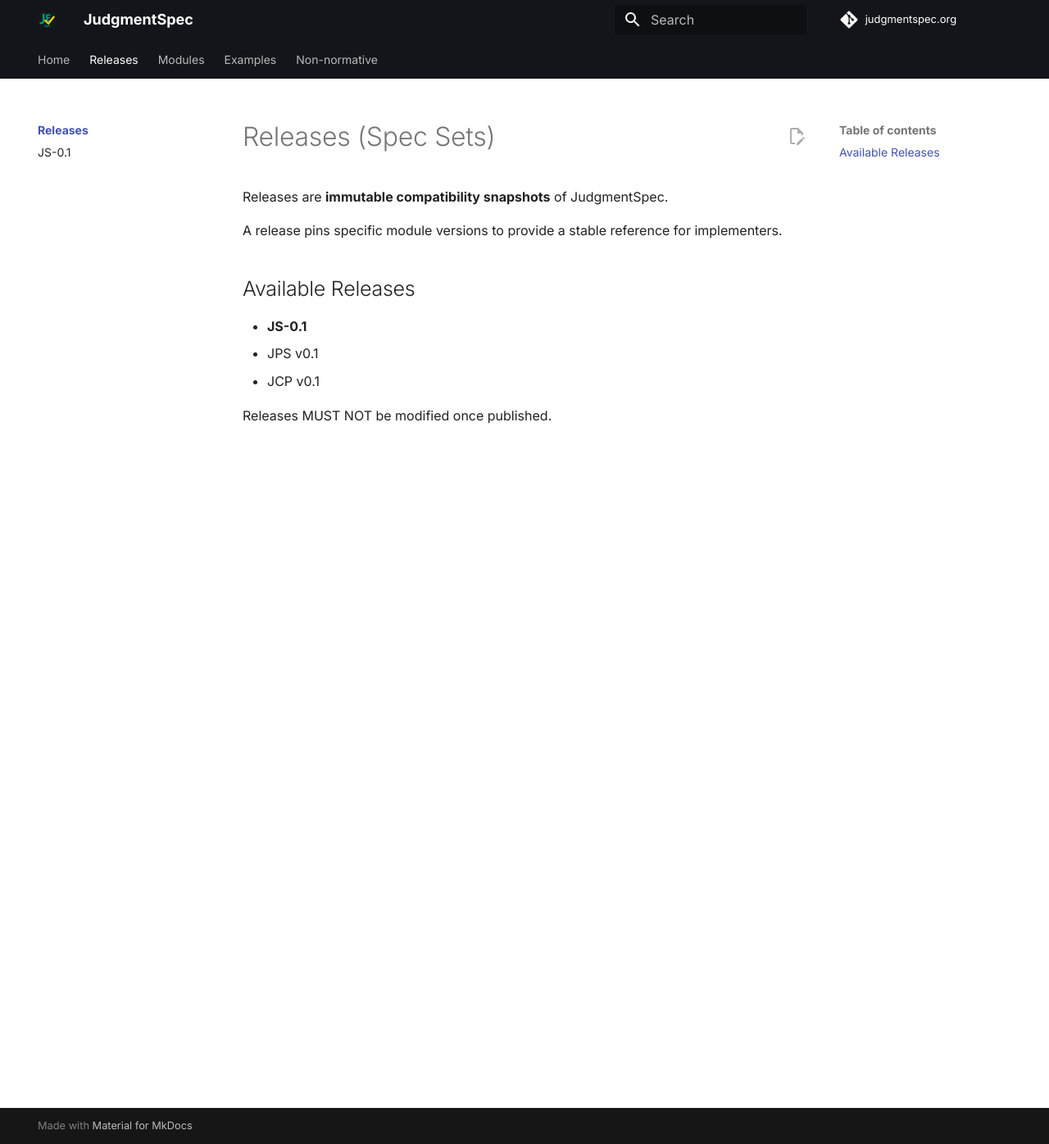
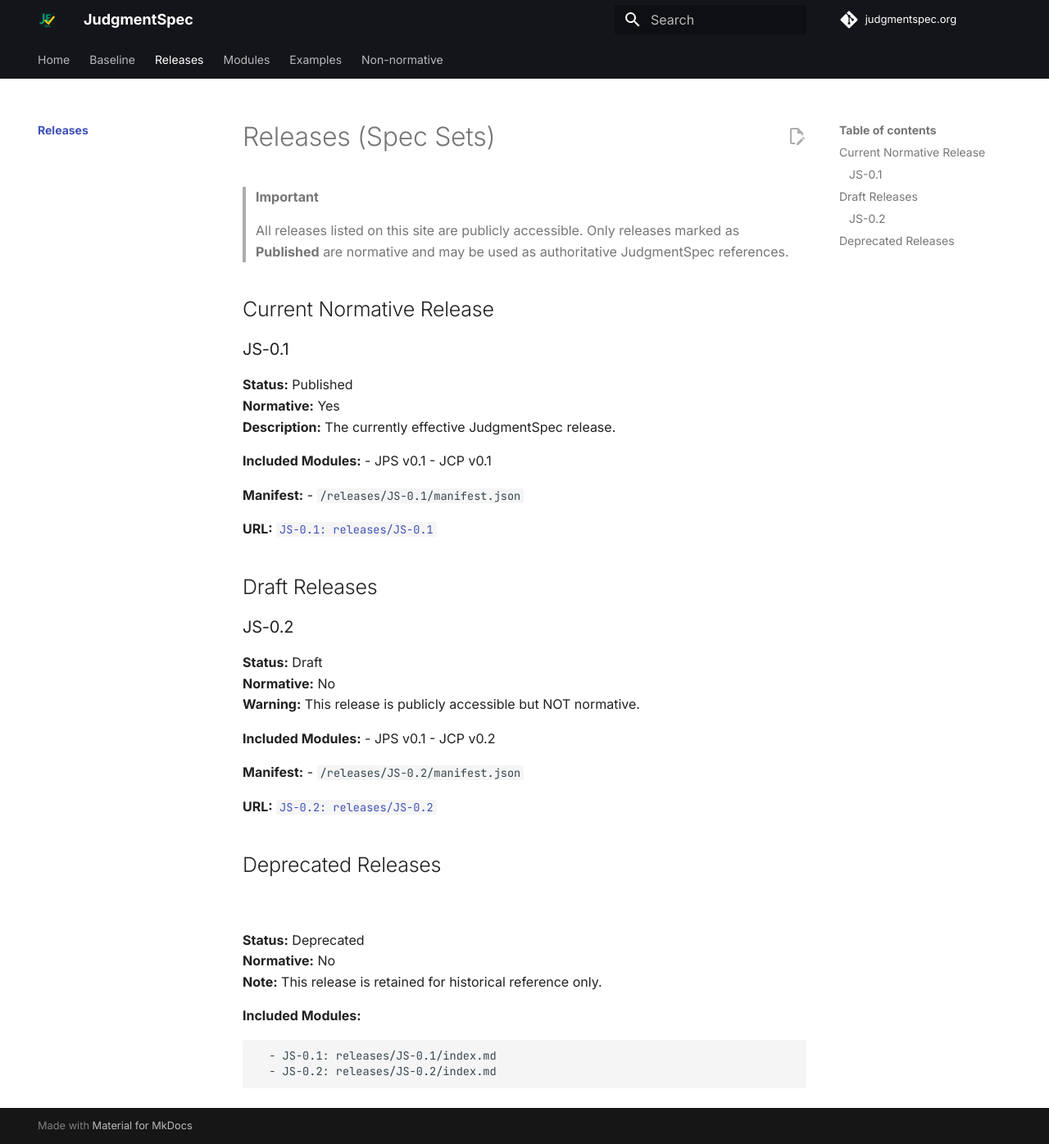
Before and after one commit to tardiai/judgmentspec.org, an MkDocs documentation site: the page built from docs/releases/index.md, in a window 1280 px wide and 1396 px high. Shown: the whole window at 82% size. Built offline with MkDocs 1.6.1 and Material for MkDocs 9.7.7, drawn with Linux system fonts in a browser that asks for light colours; comment, search, counter and statistics services are not loaded.

Commit message:
add JE-BL-1.0

```diff
--- a/docs/releases/index.md
+++ b/docs/releases/index.md
@@ -1,14 +1,54 @@
 # Releases (Spec Sets)
 
-Releases are **immutable compatibility snapshots** of JudgmentSpec.
+> **Important**
+>
+> All releases listed on this site are publicly accessible.
+> Only releases marked as **Published** are normative and may be
+> used as authoritative JudgmentSpec references.
 
-A release pins specific module versions to provide a stable reference
-for implementers.
+## Current Normative Release
 
-## Available Releases
+### JS-0.1
+**Status:** Published
+**Normative:** Yes
+**Description:** The currently effective JudgmentSpec release.
 
-- **JS-0.1**
-  - JPS v0.1
-  - JCP v0.1
+**Included Modules:**
+- JPS v0.1
+- JCP v0.1
 
-Releases MUST NOT be modified once published.
+**Manifest:**
+- `/releases/JS-0.1/manifest.json`
+
+**URL:**
+[`JS-0.1: releases/JS-0.1`](./JS-0.1/index.md)
+
+## Draft Releases
+
+### JS-0.2
+**Status:** Draft
+**Normative:** No
+**Warning:** This release is publicly accessible but NOT normative.
+
+**Included Modules:**
+- JPS v0.1
+- JCP v0.2
+
+**Manifest:**
+- `/releases/JS-0.2/manifest.json`
+
+**URL:**
+[`JS-0.2: releases/JS-0.2`](./JS-0.2/index.md)
+
+## Deprecated Releases
+
+###
+**Status:** Deprecated
+**Normative:** No
+**Note:** This release is retained for historical reference only.
+
+**Included Modules:**
+
+
+      - JS-0.1: releases/JS-0.1/index.md
+      - JS-0.2: releases/JS-0.2/index.md
--- a/mkdocs.yml
+++ b/mkdocs.yml
@@ -22,10 +22,9 @@ markdown_extensions:
 
 nav:
   - Home: index.md
-
+  - Baseline: baseline/index.md
   - Releases:
       - Overview: releases/index.md
-      - JS-0.1: releases/JS-0.1/index.md
 
   - Modules:
       - Overview: modules/index.md
@@ -33,8 +32,6 @@ nav:
           - v0.1: modules/JPS/0.1/index.md
       - JCP:
           - Overview: modules/JCP/index.md
-          - v0.1: modules/JCP/0.1/index.md
-          - v0.2: modules/JCP/0.2/index.md
 
   - Examples:
       - Overview: examples/index.md
```
Also changed, not shown: GOVERNANCE.md (+97 -0 lines), docs/baseline/JE-Axioms-v1.0.md (added, +41 -0 lines), docs/baseline/JE-Core-Structure-v1.0.md (added, +52 -0 lines), docs/baseline/JE-Definition-v1.0.md (added, +55 -0 lines), docs/baseline/JE-Terminology-v1.0.md (added, +66 -0 lines), docs/baseline/index.md (added, +82 -0 lines), docs/examples/index.md (+4 -0 lines), docs/index.md (+1 -1 lines), docs/modules/JCP/index.md (+2 -2 lines), docs/releases/JS-0.2/index.md (+26 -0 lines).
